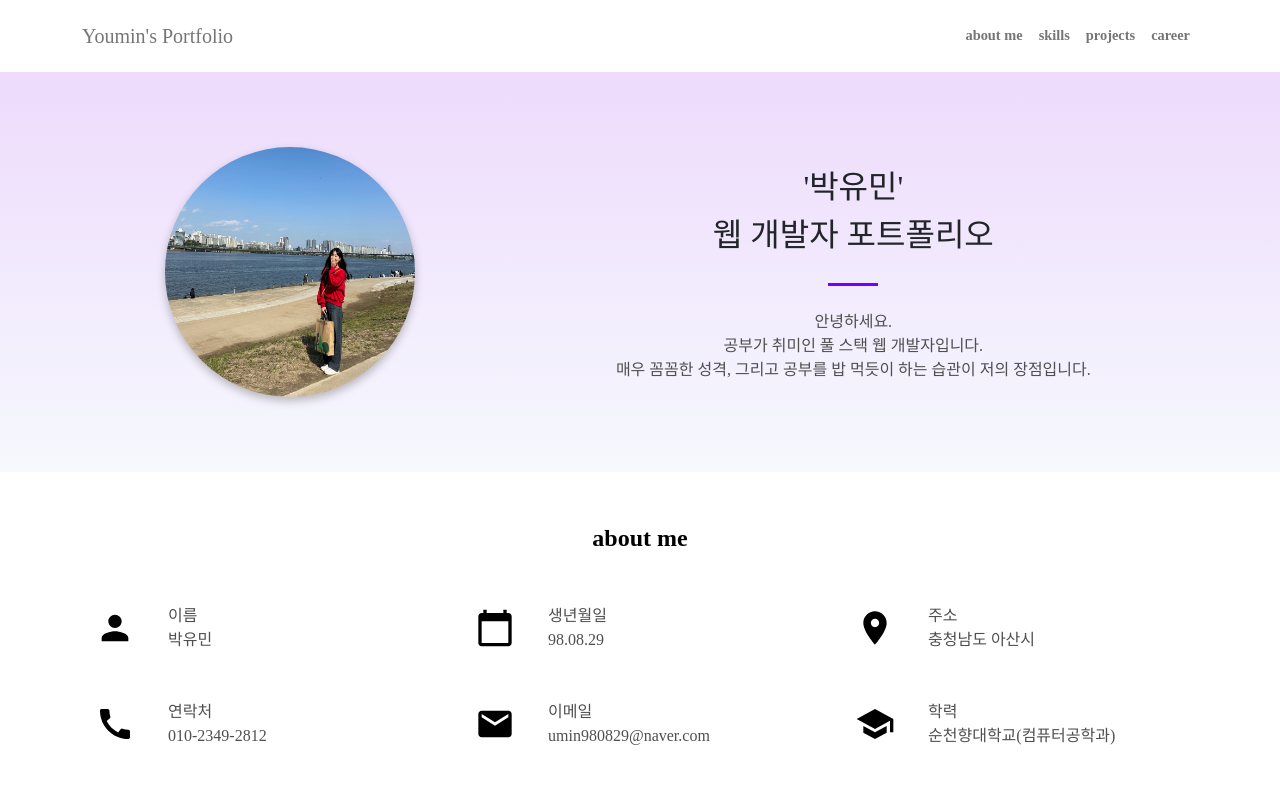
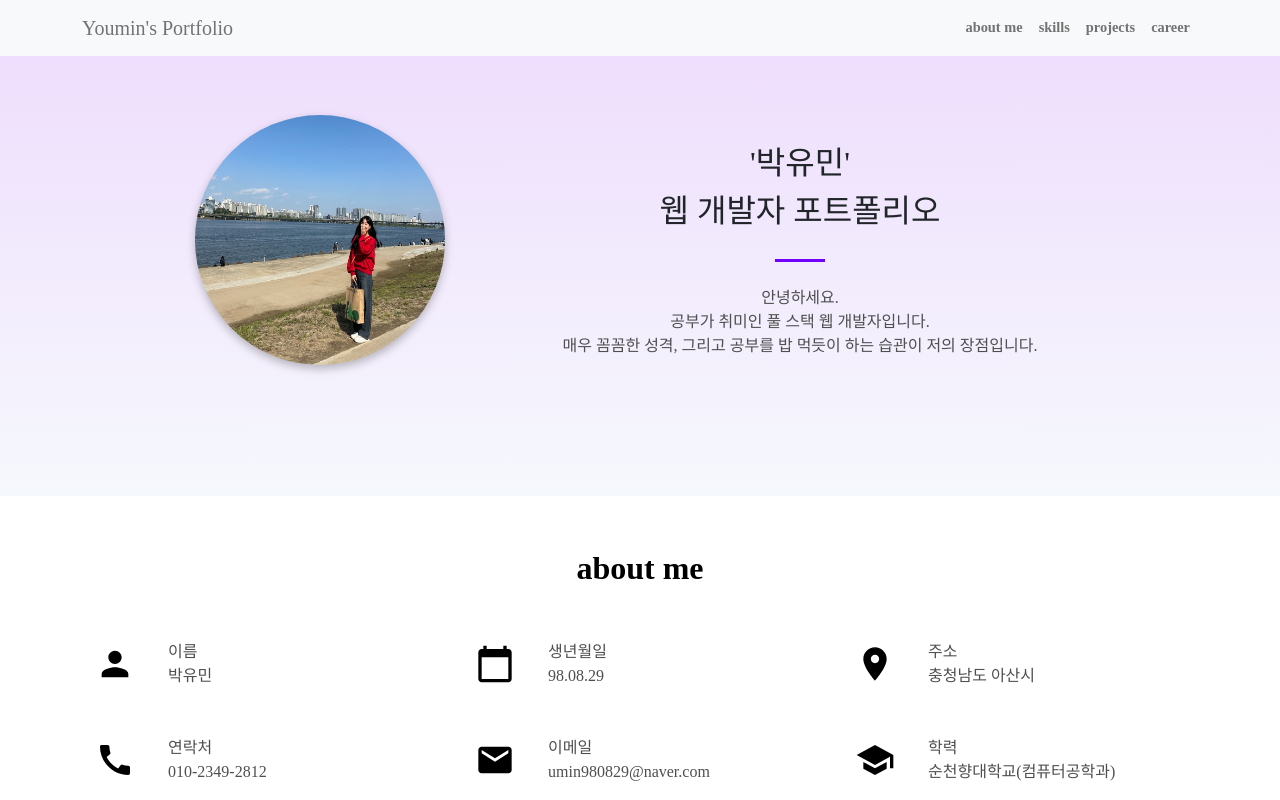
Before and after one commit to parkyoumin/portfolio, a React (Vite) app in the folder portfolio/: page / in a window 1280 px wide. Shown: the top 800 px of the page. Built offline with nearby package versions, Linux system fonts and the light colour scheme; a web font is replaced by a local one.

Commit message:
메뉴바 스크롤 구현

```diff
--- a/portfolio/src/css/about-me.scss
+++ b/portfolio/src/css/about-me.scss
@@ -5,7 +5,7 @@
 
   .title {
     color: black;
-    font-size: 1.5em;
+    font-size: 2em;
     font-weight: 600;
   }
 
--- a/portfolio/src/css/menu.scss
+++ b/portfolio/src/css/menu.scss
@@ -11,3 +11,6 @@
 .active {
   color: black !important;
 }
+.nav {
+  margin-left: auto !important;
+}
--- a/portfolio/src/css/profile.scss
+++ b/portfolio/src/css/profile.scss
@@ -1,6 +1,6 @@
 .profile {
   width: 100%;
-  height: 50vh;
+  min-height: 50vh;
   background: linear-gradient(
     180deg,
     rgba(226, 194, 251, 0.6) 0%,
@@ -8,12 +8,16 @@
   );
   text-align: center;
 
+  .row {
+    min-height: 50vh;
+  }
+
   .profile-img {
     filter: drop-shadow(0px 4px 4px rgba(0, 0, 0, 0.25));
     border-radius: 200px;
     width: 250px;
     height: 250px;
-    margin-left: auto;
+    margin: auto;
   }
 
   .profile-left-wrapper {
--- a/portfolio/src/css/skills.scss
+++ b/portfolio/src/css/skills.scss
@@ -6,7 +6,7 @@
   text-align: center;
   .title {
     color: black;
-    font-size: 1.5em;
+    font-size: 2em;
     font-weight: 600;
   }
 
--- a/portfolio/src/layouts/Main/Menu/index.tsx
+++ b/portfolio/src/layouts/Main/Menu/index.tsx
@@ -6,15 +6,23 @@ import "@css/menu.scss";
 const Menu = () => {
   return (
     <>
-      <Navbar className="py-3">
+      <Navbar
+        id="mavbar-main"
+        fixed="top"
+        expand="lg"
+        className="bg-body-tertiary"
+      >
         <Container>
           <Navbar.Brand href="#home">Youmin's Portfolio</Navbar.Brand>
-          <Nav activeKey={location.pathname}>
-            <Nav.Link href="#aboutme">about me</Nav.Link>
-            <Nav.Link href="#skills">skills</Nav.Link>
-            <Nav.Link href="#projects">projects</Nav.Link>
-            <Nav.Link href="#career">career</Nav.Link>
-          </Nav>
+          <Navbar.Toggle aria-controls="basic-navbar-nav" />
+          <Navbar.Collapse id="basic-navbar-nav">
+            <Nav className="nav">
+              <Nav.Link href="#aboutme">about me</Nav.Link>
+              <Nav.Link href="#skills">skills</Nav.Link>
+              <Nav.Link href="#projects">projects</Nav.Link>
+              <Nav.Link href="#career">career</Nav.Link>
+            </Nav>
+          </Navbar.Collapse>
         </Container>
       </Navbar>
     </>
--- a/portfolio/src/layouts/Main/Page/index.tsx
+++ b/portfolio/src/layouts/Main/Page/index.tsx
@@ -5,9 +5,11 @@ import Skills from "@/pages/Skills";
 const Page = () => {
   return (
     <>
-      <Profile></Profile>
-      <AboutMe></AboutMe>
-      <Skills></Skills>
+      <div data-bs-target="#navbar-main" data-bs-offset="0">
+        <Profile></Profile>
+        <AboutMe></AboutMe>
+        <Skills></Skills>
+      </div>
     </>
   );
 };
--- a/portfolio/src/pages/AboutMe.tsx
+++ b/portfolio/src/pages/AboutMe.tsx
@@ -12,7 +12,7 @@ import "@css/about-me.scss";
 const AboutMe = () => {
   return (
     <>
-      <Container className="about-me pb-5 mb-5">
+      <Container id="aboutme" className="about-me py-5 mb-5">
         <Row>
           <Col>
             <span className="title">about me</span>
--- a/portfolio/src/pages/Profile.tsx
+++ b/portfolio/src/pages/Profile.tsx
@@ -12,13 +12,13 @@ const styleFlexCenter = {
 const Profile = () => {
   return (
     <>
-      <Container fluid className="profile pb-5 mb-5 pt-5">
-        <Row className="full-height">
-          <Col sm={4} style={styleFlexCenter}>
+      <Container fluid className="profile pb-5 pt-5">
+        <Row className="row justify-content-center">
+          <Col lg={3} className="mb-3" style={styleFlexCenter}>
             <img src={ProfileImg} className="profile-img" />
           </Col>
 
-          <Col sm={8} style={styleFlexCenter}>
+          <Col lg={6} style={styleFlexCenter}>
             <div className="profile-left-wrapper">
               <div className="profile-title pb-4">
                 <span>'박유민'</span>
--- a/portfolio/src/pages/Skills.tsx
+++ b/portfolio/src/pages/Skills.tsx
@@ -11,7 +11,7 @@ import "@css/skills.scss";
 const Skills = () => {
   return (
     <>
-      <div className="skills-wrapper pb-5">
+      <div id="skills" className="skills-wrapper pb-5">
         <Container className="skills pb-5">
           <Row className="pt-5">
             <Col>
```
Also changed, not shown: portfolio/src/pages/Projects.tsx (added).
